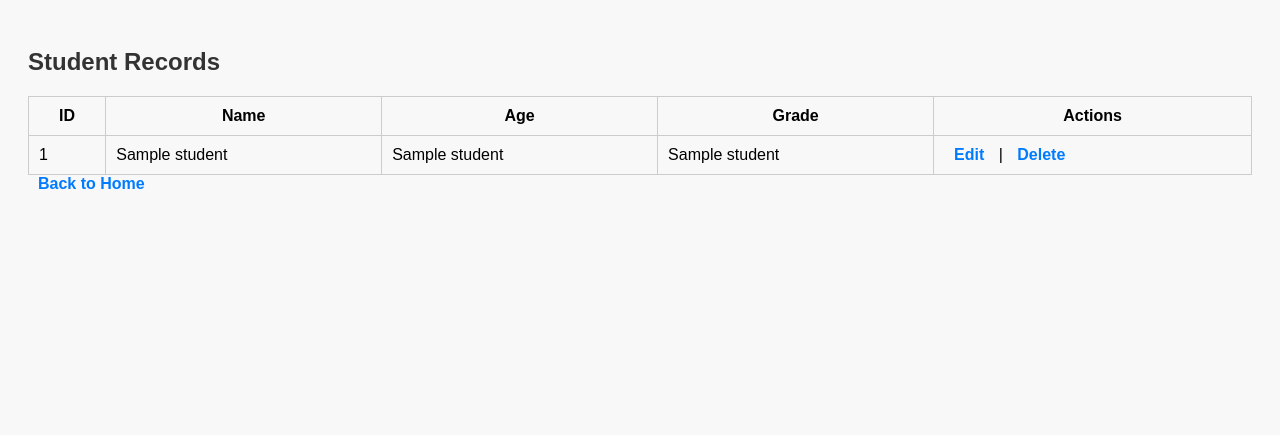
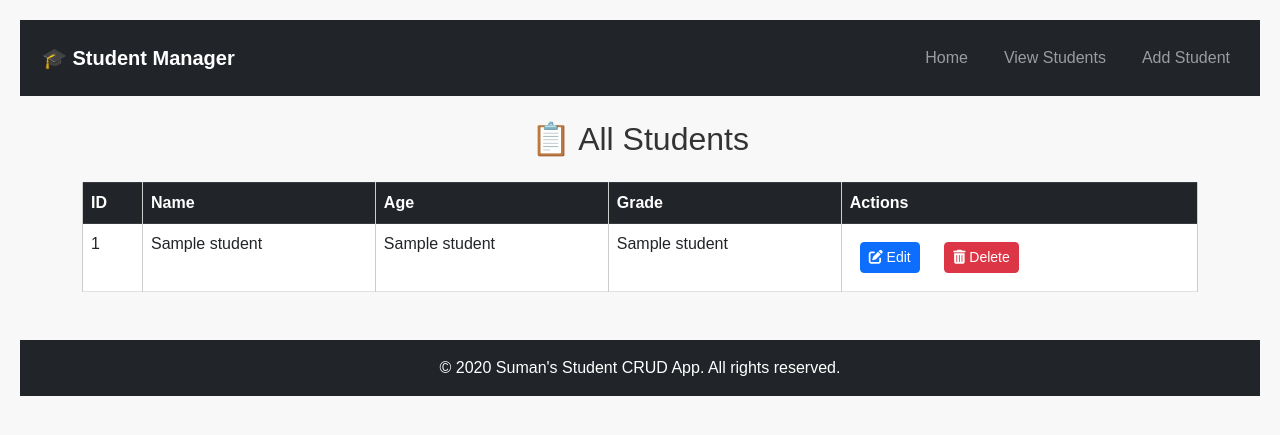
Before and after one commit to SumanKumar18/Student-crud-flask, a Flask app: template templates/view.html in a window 1280 px wide. Shown: the top 435 px of the page. Run offline with Flask 3, Linux system fonts and the light colour scheme; the template is opened without the code that fills it: most values are stand-ins (such as "Sample title", 1, 10 or a date in 2020).

Commit message:
🎨 Styled UI with Bootstrap and dashboard layout

```diff
--- /dev/null
+++ b/templates/base.html
@@ -0,0 +1,49 @@
+<!DOCTYPE html>
+<html lang="en">
+<head>
+  <meta charset="UTF-8">
+  <meta name="viewport" content="width=device-width, initial-scale=1.0">
+  <title>Student Management System</title>
+
+  <!-- Bootstrap 5 CDN -->
+  <link href="https://cdn.jsdelivr.net/npm/bootstrap@5.3.0/dist/css/bootstrap.min.css" rel="stylesheet">
+
+  <!-- Font Awesome CDN -->
+  <link rel="stylesheet" href="https://cdnjs.cloudflare.com/ajax/libs/font-awesome/6.5.0/css/all.min.css">
+
+  <!-- Custom CSS -->
+  <link rel="stylesheet" href="{{ url_for('static', filename='style.css') }}">
+</head>
+<body>
+
+  <!-- Navigation Bar -->
+  <nav class="navbar navbar-expand-lg navbar-dark bg-dark">
+    <div class="container-fluid">
+      <a class="navbar-brand" href="/">🎓 Student Manager</a>
+      <button class="navbar-toggler" type="button" data-bs-toggle="collapse" data-bs-target="#navbarNav">
+        <span class="navbar-toggler-icon"></span>
+      </button>
+      <div class="collapse navbar-collapse" id="navbarNav">
+        <ul class="navbar-nav ms-auto">
+          <li class="nav-item"><a class="nav-link" href="/">Home</a></li>
+          <li class="nav-item"><a class="nav-link" href="/view">View Students</a></li>
+          <li class="nav-item"><a class="nav-link" href="/add">Add Student</a></li>
+        </ul>
+      </div>
+    </div>
+  </nav>
+
+  <!-- Main Content Area -->
+  <div class="container mt-4">
+    {% block content %}{% endblock %}
+  </div>
+
+  <!-- Footer -->
+  <footer class="bg-dark text-white text-center py-3 mt-5">
+    &copy; {{ now().year }} Suman's Student CRUD App. All rights reserved.
+  </footer>
+
+  <!-- Bootstrap Scripts -->
+  <script src="https://cdn.jsdelivr.net/npm/bootstrap@5.3.0/dist/js/bootstrap.bundle.min.js"></script>
+</body>
+</html>
--- a/templates/view.html
+++ b/templates/view.html
@@ -1,15 +1,19 @@
-<!DOCTYPE html>
-<html>
-<head>
-  <title>View Students</title>
-  <link rel="stylesheet" href="/static/style.css">
-</head>
-<body>
-  <h2>Student Records</h2>
-  <table>
+{% extends "base.html" %}
+{% block content %}
+  <h2 class="text-center mb-4">📋 All Students</h2>
+
+  {% if students %}
+    <table class="table table-bordered table-hover">
+      <thead class="table-dark">
         <tr>
-      <th>ID</th><th>Name</th><th>Age</th><th>Grade</th><th>Actions</th>
+          <th>ID</th>
+          <th>Name</th>
+          <th>Age</th>
+          <th>Grade</th>
+          <th>Actions</th>
         </tr>
+      </thead>
+      <tbody>
         {% for student in students %}
         <tr>
           <td>{{ student[0] }}</td>
@@ -17,12 +21,18 @@
           <td>{{ student[2] }}</td>
           <td>{{ student[3] }}</td>
           <td>
-        <a href="/update/{{ student[0] }}">Edit</a> |
-        <a href="/delete/{{ student[0] }}">Delete</a>
+            <a href="/update/{{ student[0] }}" class="btn btn-sm btn-primary">
+              <i class="fas fa-edit"></i> Edit
+            </a>
+            <a href="/delete/{{ student[0] }}" class="btn btn-sm btn-danger" onclick="return confirm('Are you sure you want to delete this student?');">
+              <i class="fas fa-trash-alt"></i> Delete
+            </a>
           </td>
         </tr>
         {% endfor %}
+      </tbody>
     </table>
-  <a href="/">Back to Home</a>
-</body>
-</html>
+  {% else %}
+    <p class="text-center text-muted">No students found.</p>
+  {% endif %}
+{% endblock %}
```
Also changed, not shown: templates/add.html (+4 -17 lines), templates/index.html (+12 -13 lines), templates/update.html (+21 -16 lines). Lines whose indentation alone changed are shown as unchanged.
